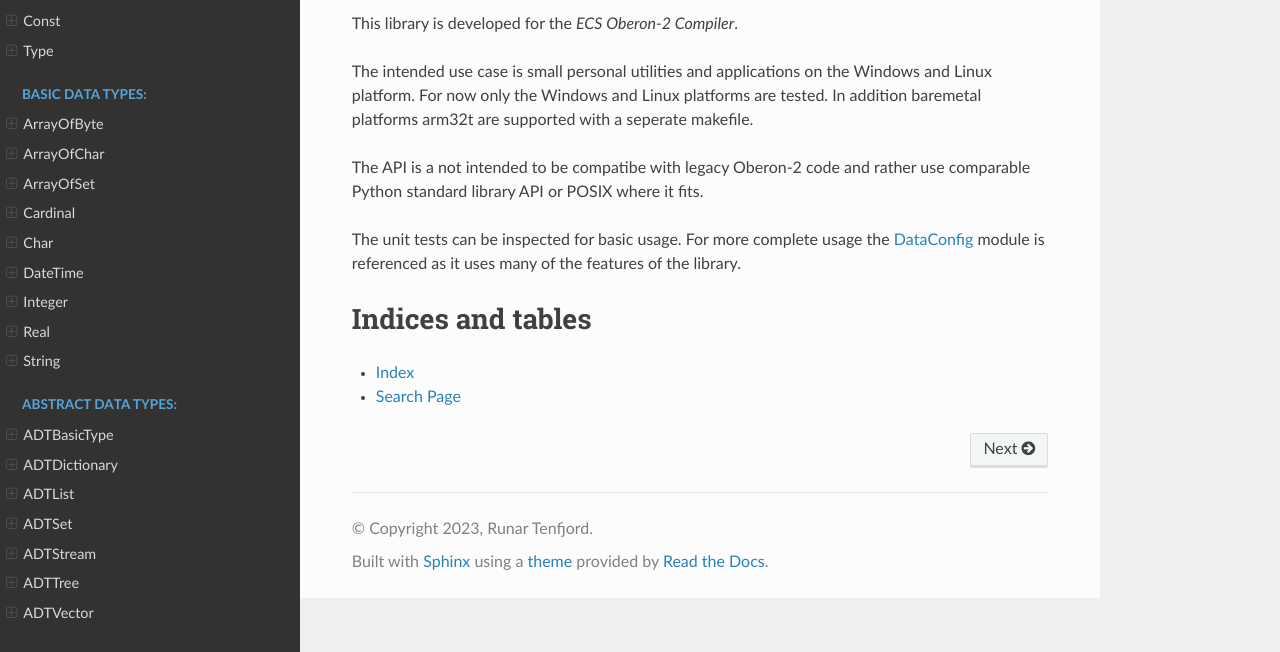
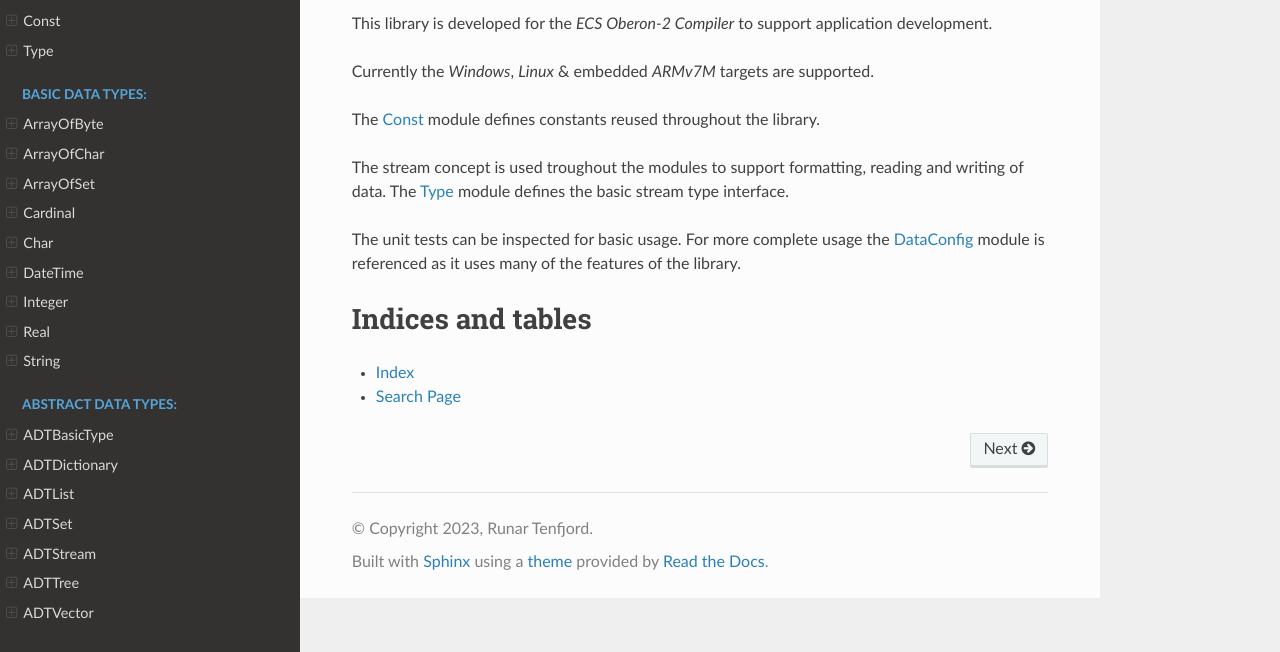
Before and after one commit to tenko/ECSStdLib, a plain HTML site: page docs/index.html in a window 1280 px wide. Shown: the part 148-800 px from the top of the page. Drawn offline with Linux system fonts and the light colour scheme.

Commit message:
update index.html

```diff
--- a/docs/index.html
+++ b/docs/index.html
@@ -677,15 +677,13 @@
 
   <section id="intro">
 <h1>Intro<a class="headerlink" href="#intro" title="Link to this heading"></a></h1>
-<p>This library is developed for the <em>ECS Oberon-2 Compiler</em>.</p>
-<p>The intended use case is small personal utilities and
-applications on the Windows and Linux platform.
-For now only the Windows and Linux platforms are tested.
-In addition baremetal platforms arm32t are supported with
-a seperate makefile.</p>
-<p>The API is a not intended to be compatibe with legacy Oberon-2
-code and rather use comparable Python standard library API or POSIX
-where it fits.</p>
+<p>This library is developed for the <em>ECS Oberon-2 Compiler</em> to
+support application development.</p>
+<p>Currently the <em>Windows</em>, <em>Linux</em> &amp; embedded <em>ARMv7M</em> targets are supported.</p>
+<p>The <a class="reference internal" href="src/Std.Const.mod.html#const"><span class="std std-ref">Const</span></a> module defines constants reused throughout the library.</p>
+<p>The stream concept is used troughout the modules to support formatting,
+reading and writing of data. The <a class="reference internal" href="src/Std.Type.mod.html#type"><span class="std std-ref">Type</span></a> module defines the basic stream
+type interface.</p>
 <p>The unit tests can be inspected for basic usage.
 For more complete usage the <a class="reference internal" href="src/Std.DataConfig.mod.html#dataconfig"><span class="std std-ref">DataConfig</span></a> module is
 referenced as it uses many of the features of the library.</p>
```
